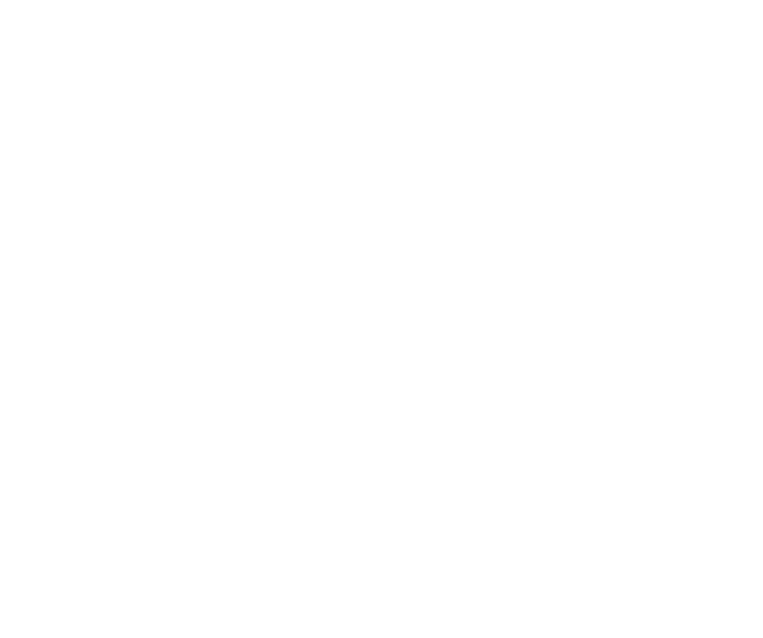
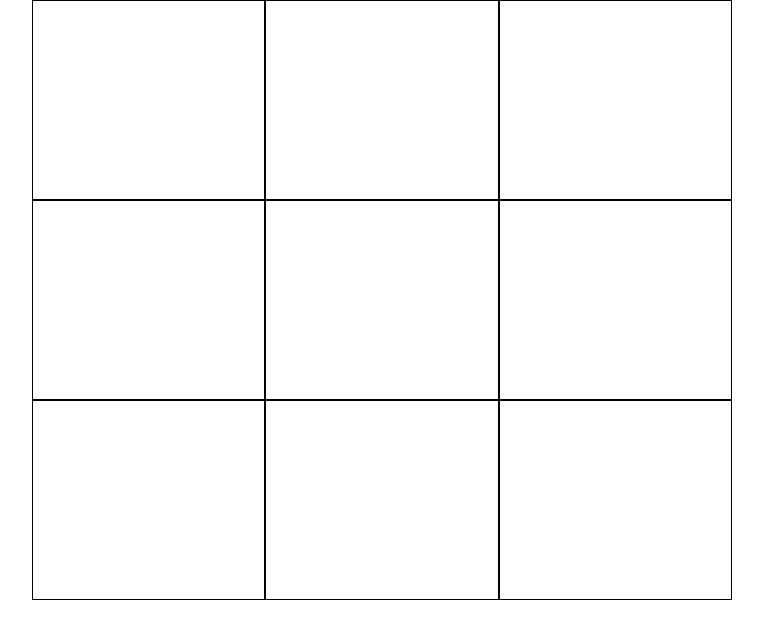
Before and after one commit to fernandosouza/react-tic-tac-toe, a React (Create React App) app: page / in a window 1280 px wide. Shown: the top 638 px of the page, without its empty margins (258-1021 px from the left). Built offline with nearby package versions, Linux system fonts and the light colour scheme.

Commit message:
Creates the Board component

```diff
--- a/src/App.js
+++ b/src/App.js
@@ -1,9 +1,10 @@
 import React, { Component } from 'react';
+import Board from './board/Board';
 import './App.css';
 
 class App extends Component {
   render() {
-    return <div></div>;
+    return <Board  />;
   }
 }
 
--- /dev/null
+++ b/src/board/Board.js
@@ -0,0 +1,46 @@
+import React, { PureComponent } from 'react';
+import { isFunction } from 'underscore';
+
+/* *
+ * Class that renders the game board.
+ * */
+class Board extends PureComponent {
+
+  /**
+   * Creates a Board.
+   */
+  constructor(opt) {
+    super(opt);
+    this.state = {
+      slots: Array.apply(null, {length: 9}).map(Number.call, Number)
+    };
+  }
+
+  /**
+   * Renders board slots that will be filled by gamers' pieces.
+   * @private
+   */
+  renderSlots_() {
+    return this.state.slots.map((slot, key) => {
+      return (
+        <div
+          className={'grid-' + key}
+          key={key}></div>
+      );
+    })
+  }
+
+  /**
+   * Renders the entire Board component.
+   * @private
+   */
+  render() {
+    return (
+      <div className="wrapper">
+        {this.renderSlots_()}
+      </div>
+    );
+  }
+}
+
+export default Board;
--- a/src/index.css
+++ b/src/index.css
@@ -3,3 +3,62 @@
   padding: 0;
   font-family: sans-serif;
 }
+
+.wrapper {
+  margin: 0 auto;
+  width: 700px;
+  height: 700px;
+  display: grid;
+  grid-template-columns: repeat(3, 1fr);
+  grid-gap: 0;
+  grid-auto-rows: minmax(100px, 100px);
+}
+
+[class*="grid"] {
+  border: 1px solid black;
+}
+
+.grid-0 {
+  grid-column: 1 / 2;
+  grid-row: 1 / 3;
+}
+
+.grid-1 {
+  grid-column: 2 / 3;
+  grid-row: 1 / 3;
+}
+
+.grid-2 {
+  grid-column: 3 / 4;
+  grid-row: 1 / 3;
+}
+
+.grid-3 {
+  grid-column: 1 / 2;
+  grid-row: 3 / 5;
+}
+
+.grid-4 {
+  grid-column: 2 / 3;
+  grid-row: 3 / 5;
+}
+
+.grid-5 {
+  grid-column: 3 / 5;
+  grid-row: 3 / 5;
+}
+
+.grid-6 {
+  grid-column: 1 / 2;
+  grid-row: 5 / 7;
+}
+
+.grid-7 {
+  grid-column: 3 / 5;
+  grid-row: 5 / 7;
+}
+
+.grid-8 {
+  grid-column: 2 / 3;
+  grid-row: 5 / 7;
+}
```
